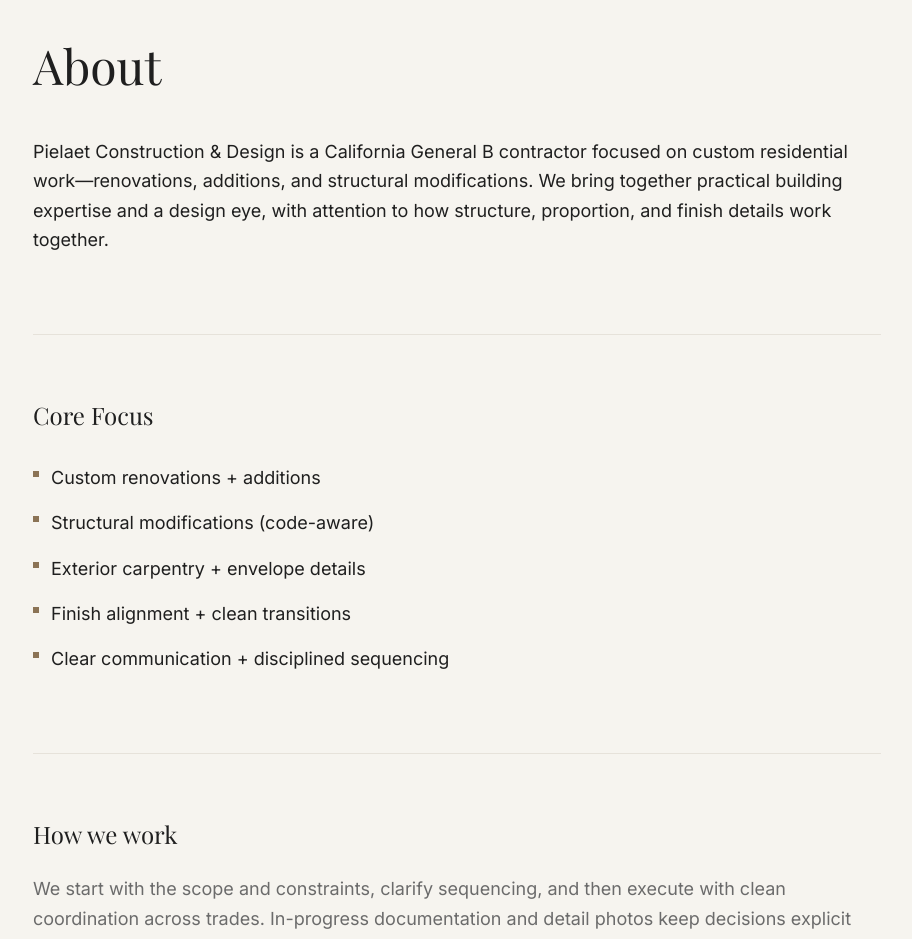
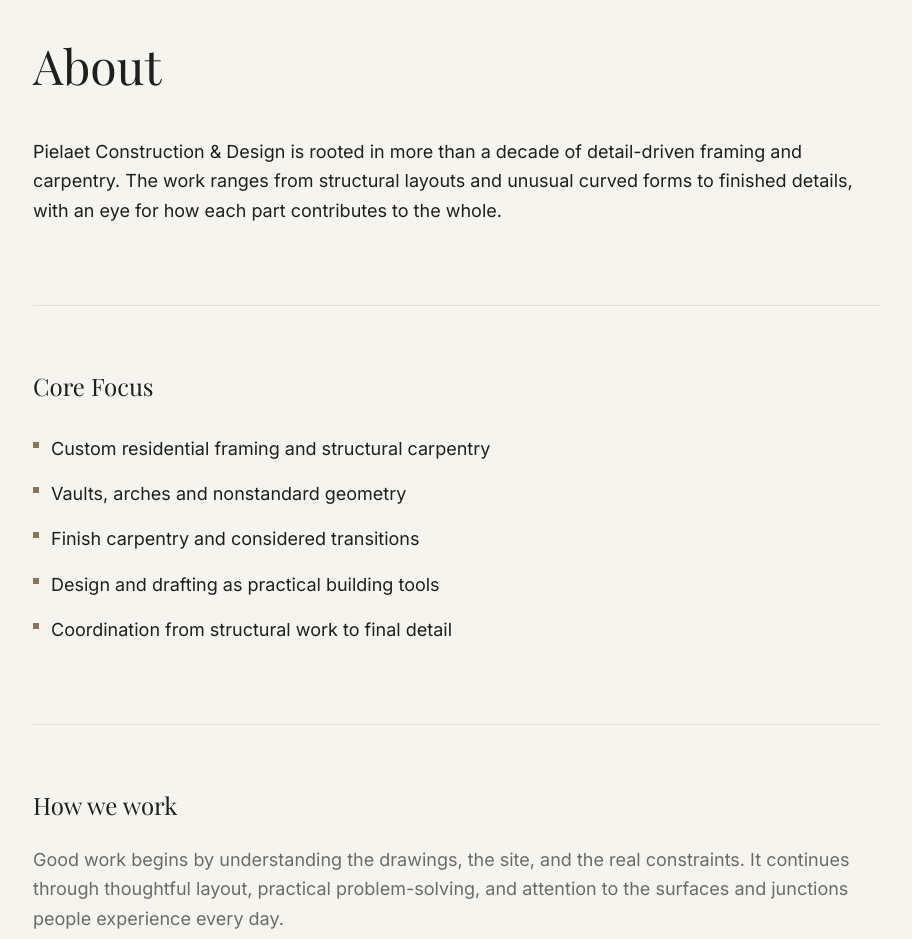
Before and after one commit to peterpielaetstrayer/christian, a Next.js app: page /about in a window 1280 px wide. Shown: the part 120-1059 px from the top of the page, without its empty margins (183-1095 px from the left). Built offline with nearby package versions, Linux system fonts and the light colour scheme; a web font is replaced by a local one.

Commit message:
Align about narrative with discovery: experienced craftsperson and design-aware builder

```diff
--- a/app/about/page.tsx
+++ b/app/about/page.tsx
@@ -9,11 +9,11 @@
 }
 
 const coreFocus = [
-  'Custom renovations + additions',
-  'Structural modifications (code-aware)',
-  'Exterior carpentry + envelope details',
-  'Finish alignment + clean transitions',
-  'Clear communication + disciplined sequencing',
+  'Custom residential framing and structural carpentry',
+  'Vaults, arches and nonstandard geometry',
+  'Finish carpentry and considered transitions',
+  'Design and drafting as practical building tools',
+  'Coordination from structural work to final detail',
 ]
 
 export default function AboutPage() {
@@ -30,10 +30,9 @@
         <section className="mb-16 md:mb-20">
           <div className="max-w-none">
             <p className="text-base leading-relaxed text-foreground sm:text-lg">
-              Pielaet Construction & Design is a California General B contractor focused on
-              custom residential work—renovations, additions, and structural modifications.
-              We bring together practical building expertise and a design eye, with attention
-              to how structure, proportion, and finish details work together.
+              Pielaet Construction & Design is rooted in more than a decade of detail-driven
+              framing and carpentry. The work ranges from structural layouts and unusual curved
+              forms to finished details, with an eye for how each part contributes to the whole.
             </p>
           </div>
         </section>
@@ -55,9 +54,9 @@
         <section className="border-t border-border pt-12 md:pt-16">
           <h2 className="mb-6 font-serif text-2xl text-foreground">How we work</h2>
           <p className="text-base leading-relaxed text-secondary sm:text-lg">
-            We start with the scope and constraints, clarify sequencing, and then execute with
-            clean coordination across trades. In-progress documentation and detail photos keep
-            decisions explicit and reduce rework.
+            Good work begins by understanding the drawings, the site, and the real constraints.
+            It continues through thoughtful layout, practical problem-solving, and attention to
+            the surfaces and junctions people experience every day.
           </p>
         </section>
       </main>
```
